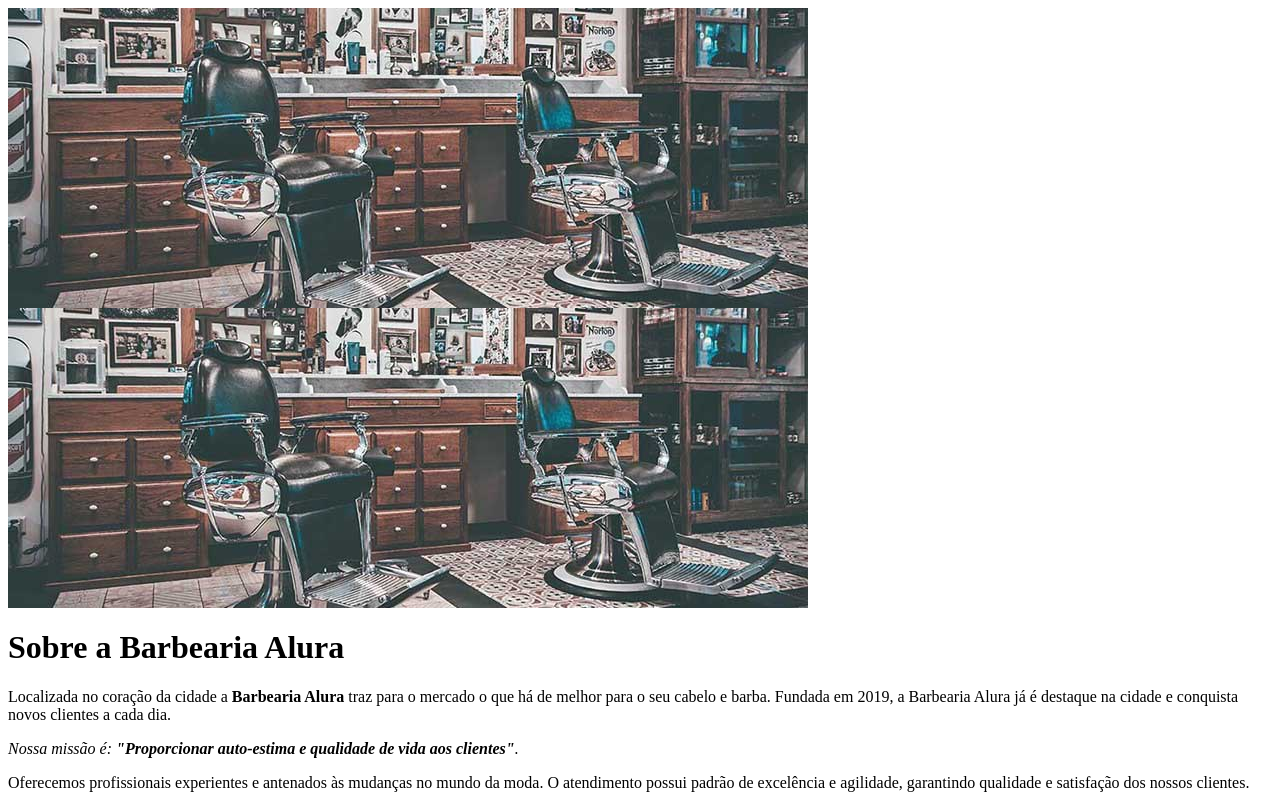
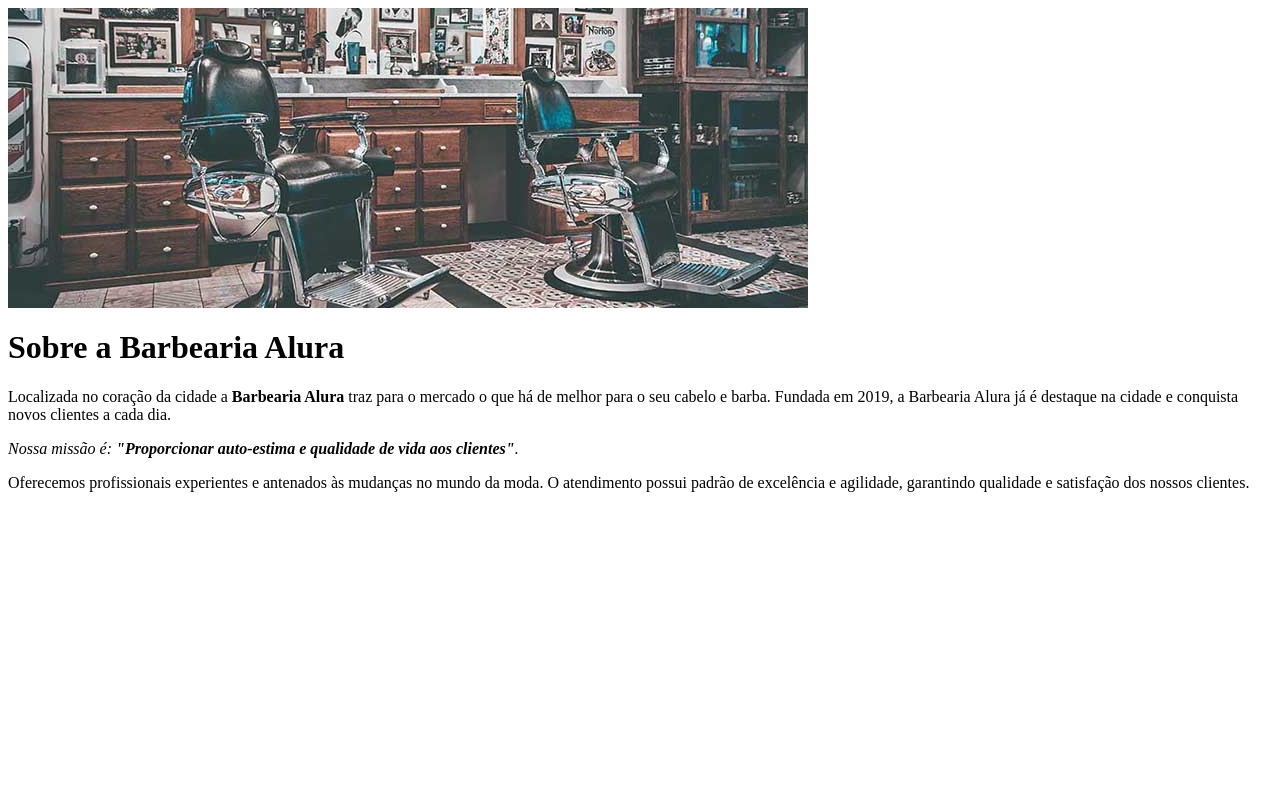
Before and after one commit to MateusLovato/barbearialura, a plain HTML site: page index.html in a window 1280 px wide. Drawn offline with Linux system fonts and the light colour scheme.

Commit message:
fiz comiti

```diff
--- a/index.html
+++ b/index.html
@@ -8,7 +8,6 @@
 
 <img id="banner"src="banner.jpg">
 
-        <img id="banner" src="banner.jpg">
 
         <h1>Sobre a Barbearia Alura</h1>
 
```
